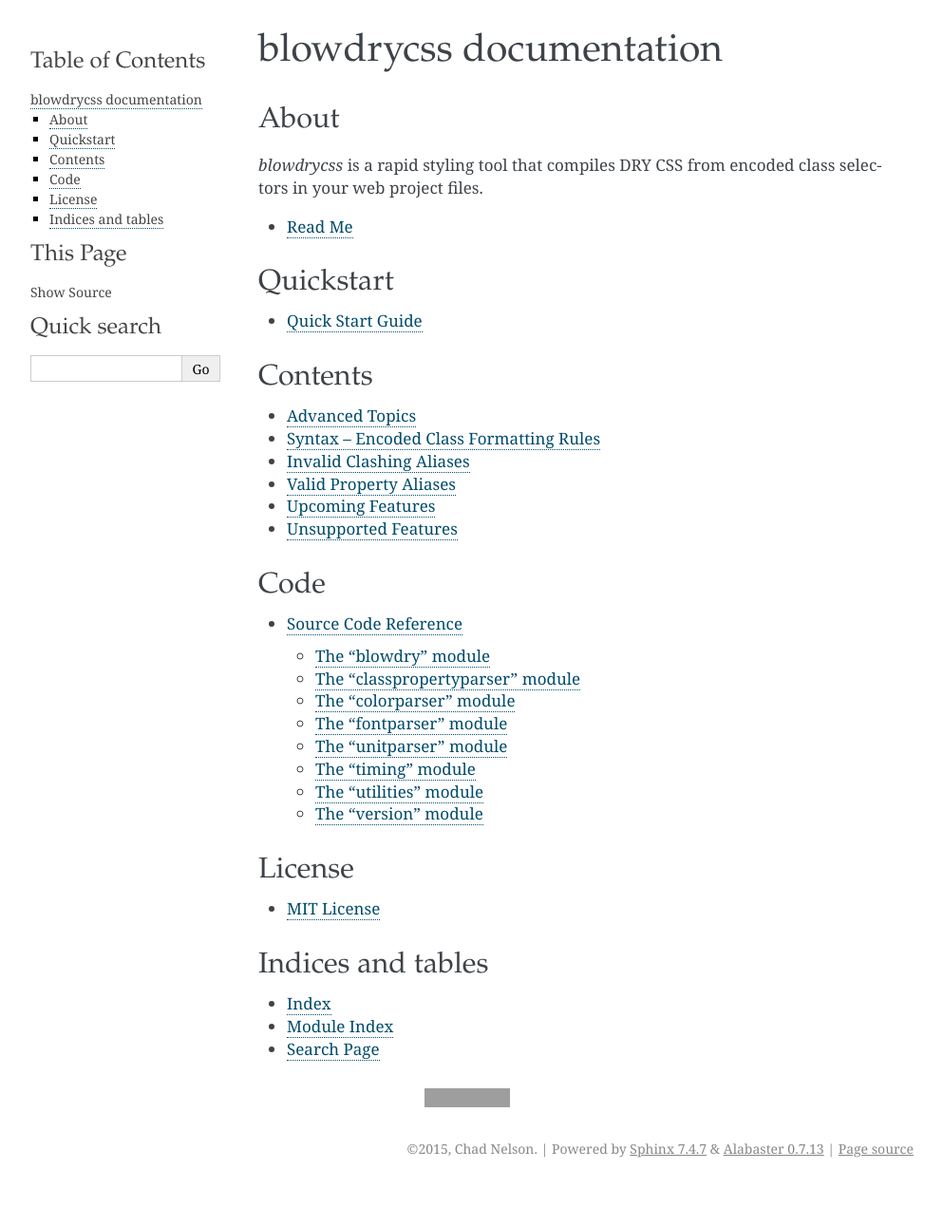
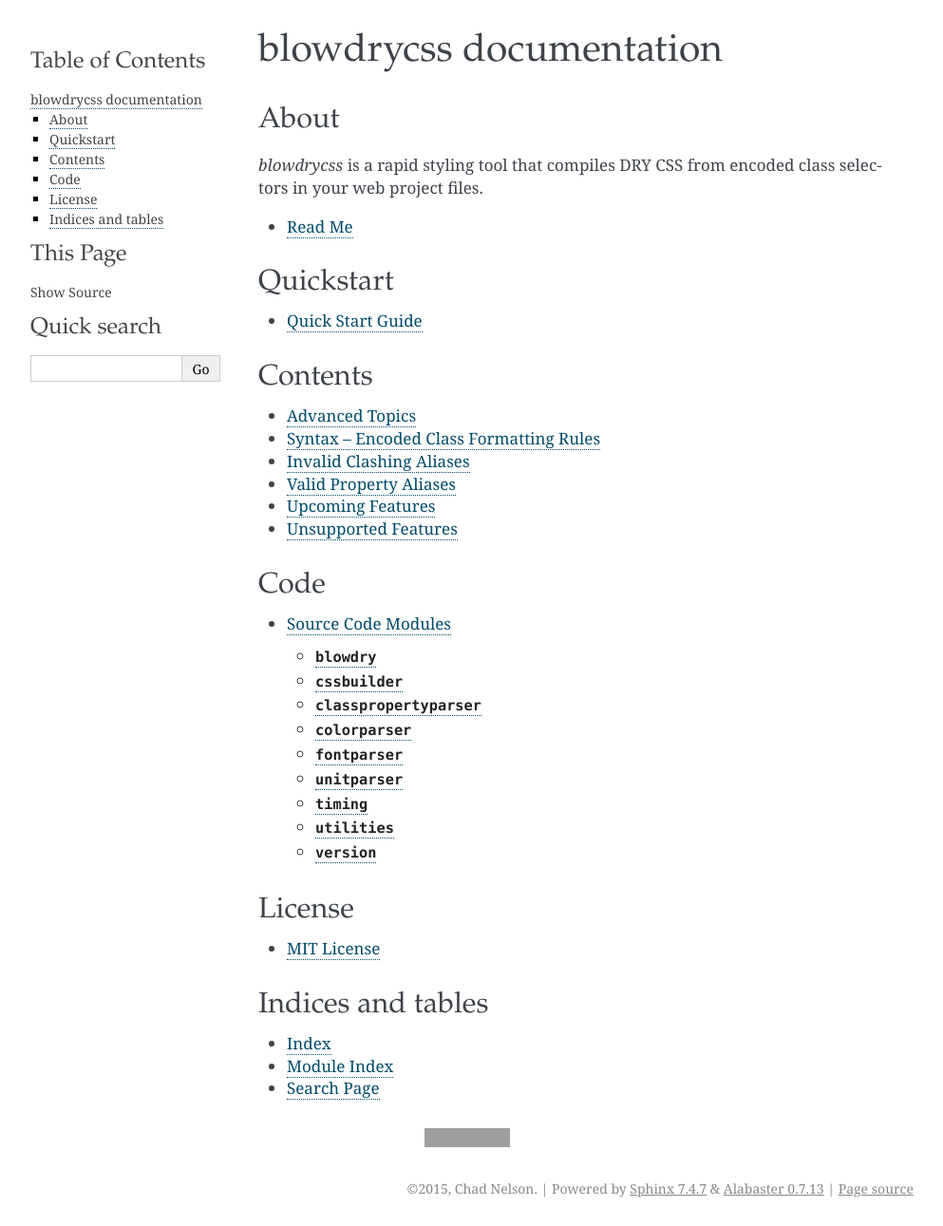
Before and after one commit to nueverest/blowdrycss, a Sphinx documentation site: the page built from docs/index.rst, in a window 1280 px wide. Shown: the whole page at 95% size, without its empty margins (148-1141 px from the left). Built offline with Sphinx 7.4.7, drawn with Linux system fonts in a browser that asks for light colours; before the commit the page ends 1249 px from its top, so only the background shows below that; grey boxes are pictures that could not be loaded.

Commit message:
Added cssbuilder module to docs.

```diff
--- a/docs/code.rst
+++ b/docs/code.rst
@@ -1,50 +1,56 @@
 
-Source Code Reference
-=====================
+Source Code Modules
+===================
 
-The "blowdry" module
---------------------
+``blowdry``
+-----------
 
 .. automodule:: blowdry
 
 
-The "classpropertyparser" module
---------------------------------
+``cssbuilder``
+--------------
+
+.. automodule:: cssbuilder
+
+
+``classpropertyparser``
+-----------------------
 
 .. automodule:: classpropertyparser
 
 
-The "colorparser" module
-------------------------
+``colorparser``
+---------------
 
 .. automodule:: colorparser
 
 
-The "fontparser" module
------------------------
+``fontparser``
+--------------
 
 .. automodule:: fontparser
 
 
-The "unitparser" module
------------------------
+``unitparser``
+--------------
 
 .. automodule:: unitparser
 
 
-The "timing" module
--------------------
+``timing``
+----------
 
 .. automodule:: timing
 
 
-The "utilities" module
-----------------------
+``utilities``
+-------------
 
 .. automodule:: utilities
 
 
-The "version" module
---------------------
+``version``
+-----------
 
 .. automodule:: version
```
Also changed, not shown: 1 other file.
